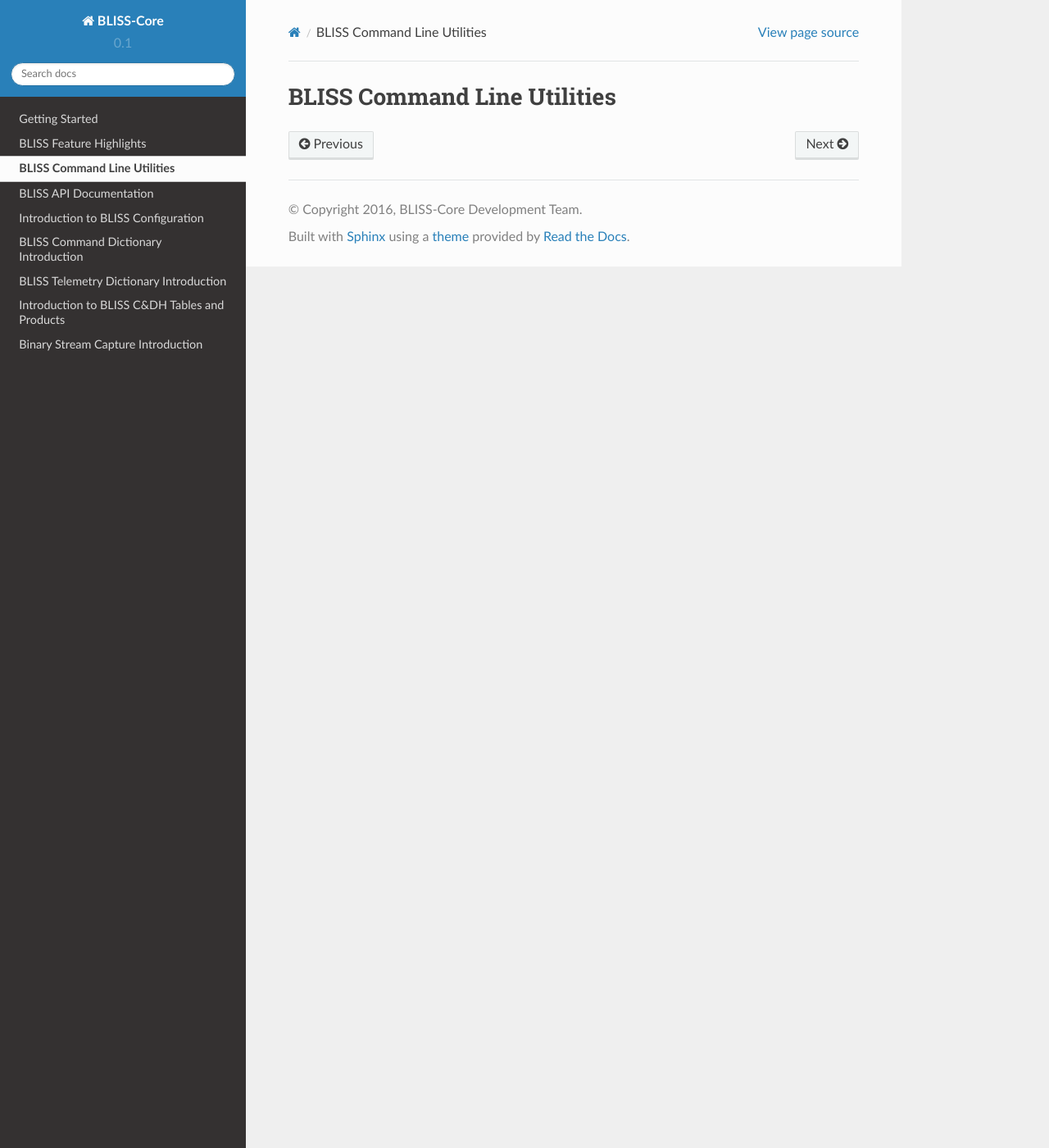
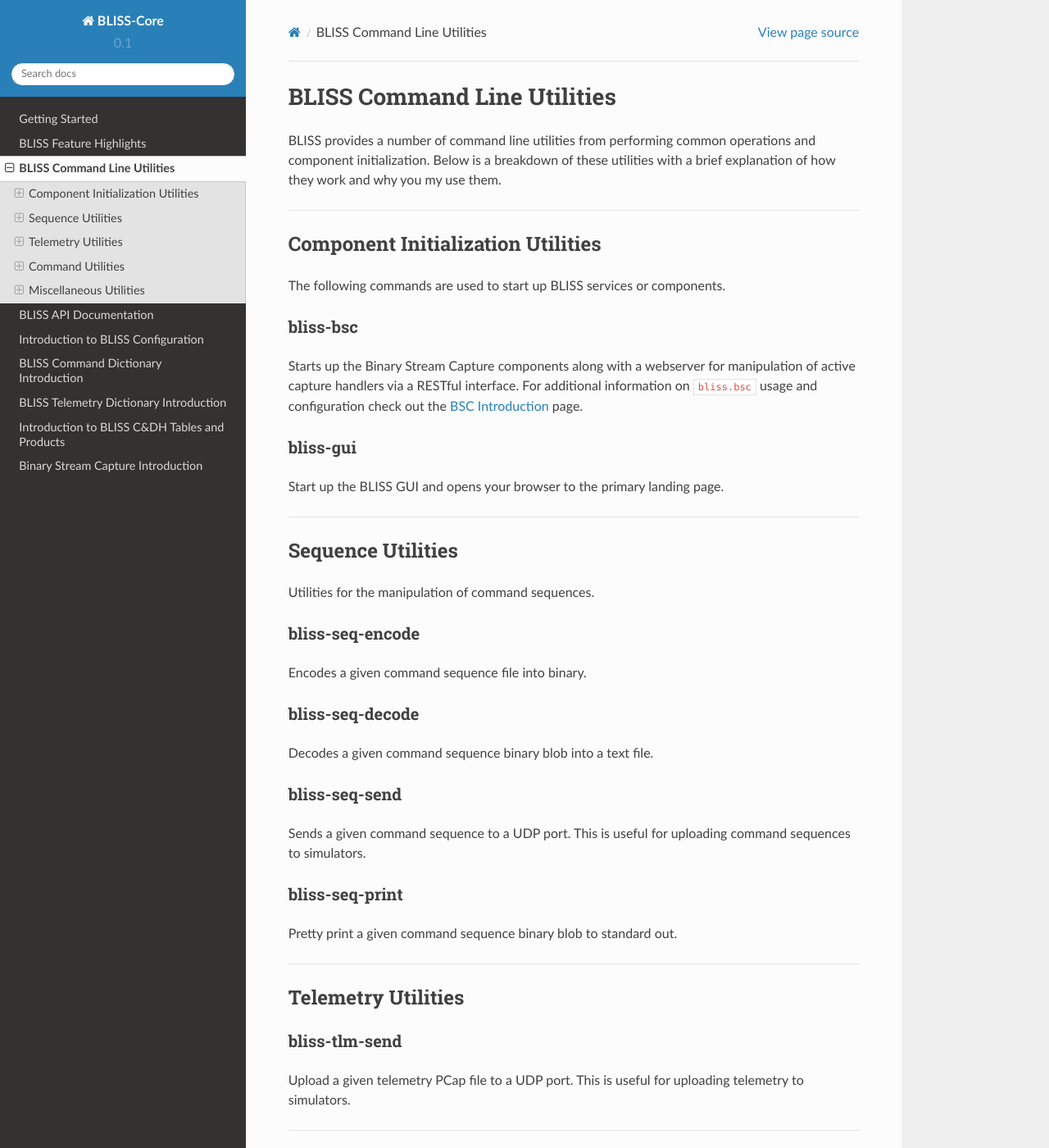
Before and after one commit to NASA-AMMOS/AIT-Core, a Sphinx documentation site: the page built from doc/source/command_line.rst, in a window 1280 px wide and 1400 px high. Shown: the whole window at 82% size. Built offline with Sphinx 7.4.7 and the Read the Docs theme 2.0.0, drawn with Linux system fonts in a browser that asks for light colours; some of the changed text lies outside the part shown.

Commit message:
Add command line utility overview

```diff
--- a/doc/source/command_line.rst
+++ b/doc/source/command_line.rst
@@ -1,2 +1,88 @@
 BLISS Command Line Utilities
 ============================
+
+BLISS provides a number of command line utilities from performing common operations and component initialization. Below is a breakdown of these utilities with a brief explanation of how they work and why you my use them.
+
+----
+
+Component Initialization Utilities
+----------------------------------
+
+The following commands are used to start up BLISS services or components.
+
+bliss-bsc
+^^^^^^^^^
+
+Starts up the Binary Stream Capture components along with a webserver for manipulation of active capture handlers via a RESTful interface. For additional information on ``bliss.bsc`` usage and configuration check out the :doc:`BSC Introduction <bsc_intro>` page.
+
+bliss-gui
+^^^^^^^^^
+
+Start up the BLISS GUI and opens your browser to the primary landing page.
+
+----
+
+Sequence Utilities
+------------------
+
+Utilities for the manipulation of command sequences.
+
+bliss-seq-encode
+^^^^^^^^^^^^^^^^
+
+Encodes a given command sequence file into binary.
+
+bliss-seq-decode
+^^^^^^^^^^^^^^^^
+
+Decodes a given command sequence binary blob into a text file.
+
+bliss-seq-send
+^^^^^^^^^^^^^^
+
+Sends a given command sequence to a UDP port. This is useful for uploading command sequences to simulators.
+
+bliss-seq-print
+^^^^^^^^^^^^^^^
+
+Pretty print a given command sequence binary blob to standard out.
+
+----
+
+Telemetry Utilities
+-------------------
+
+bliss-tlm-send
+^^^^^^^^^^^^^^
+
+Upload a given telemetry PCap file to a UDP port. This is useful for uploading telemetry to simulators.
+
+----
+
+Command Utilities
+-----------------
+
+bliss-cmd-send
+^^^^^^^^^^^^^^
+
+Send a given command and its arguments to a UDP port. This is useful for uploading commands to simulators.
+
+----
+
+Miscellaneous Utilities
+-----------------------
+
+bliss-orbits
+^^^^^^^^^^^^
+
+Generates predicted or actual ISS orbit times and numbers given JSC ISS Attitutde and Pointing Nadir reports or ISS Ephemeris data.
+
+bliss-zlip-upload
+^^^^^^^^^^^^^^^^^
+
+Compresses and uploads a file to the ISS Simulator. This is primarily used for Flight Software Testing.
+
+bliss-yaml-validate
+^^^^^^^^^^^^^^^^^^^
+
+Validates YAML files against an applicable schema. This is useful for ensuring that your YAML configuration files match the expected schema.
```
